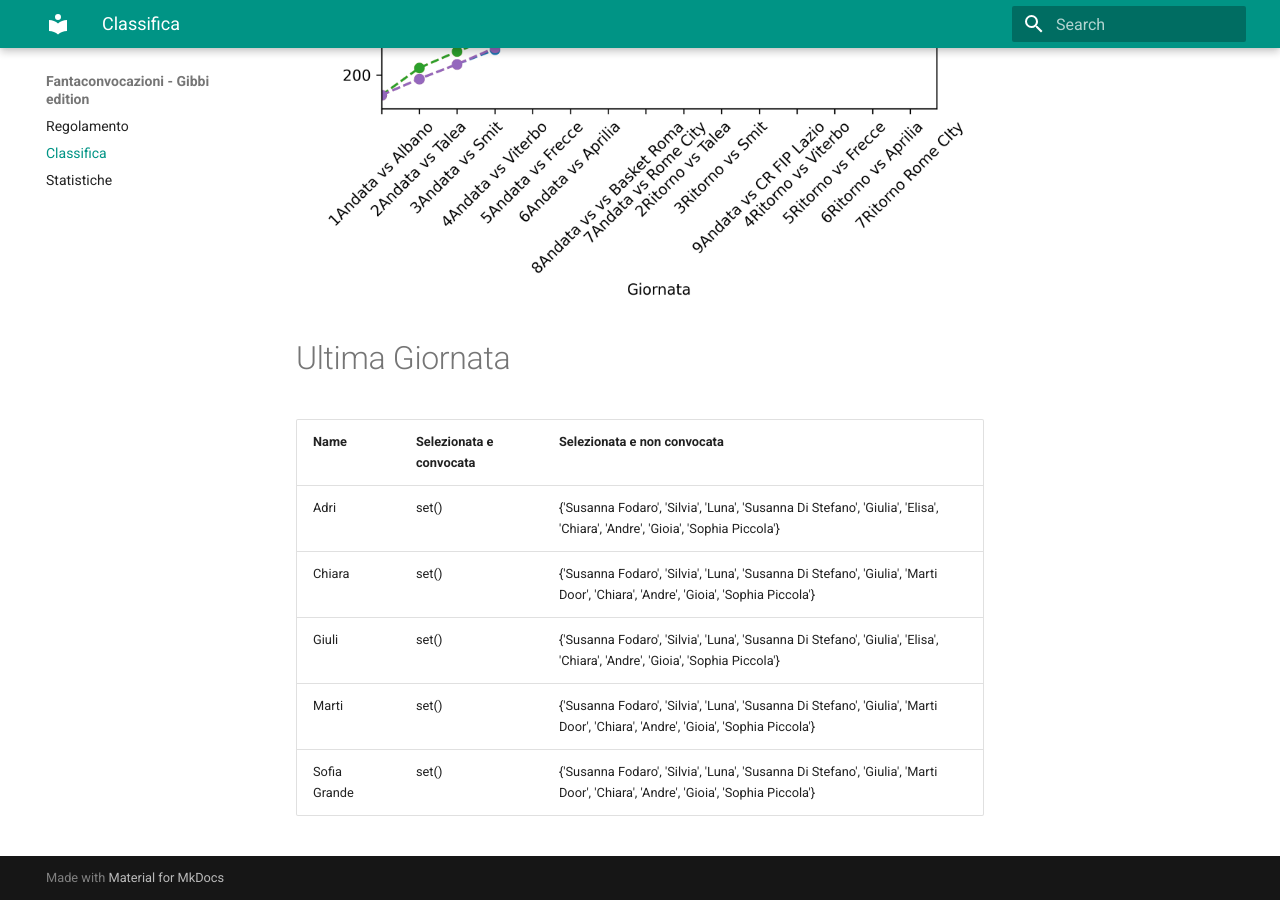
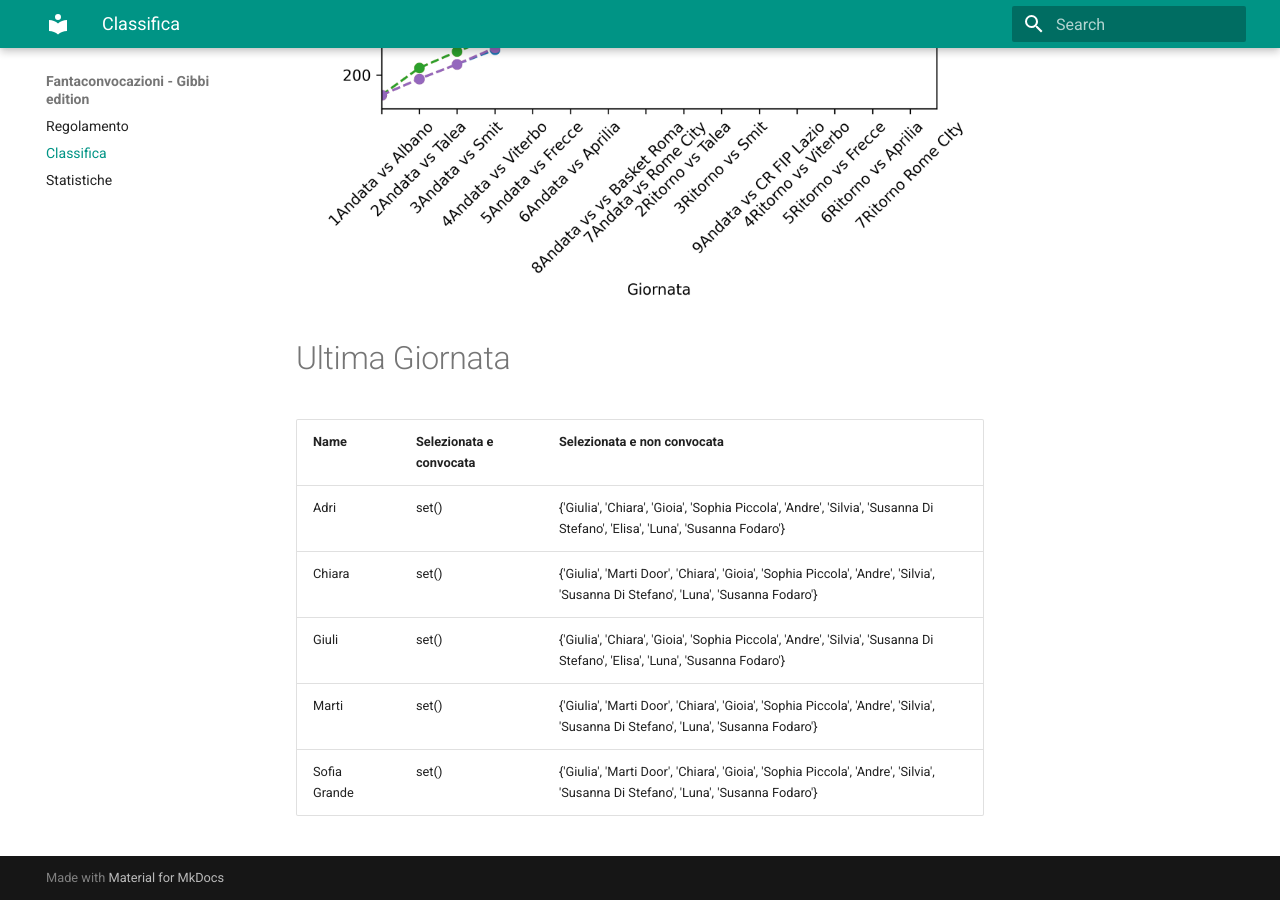
Before and after one commit to martinig94/fantagibbi, an MkDocs documentation site: the page built from docs/Classifica.md, in a window 1280 px wide and 900 px high, scrolled down 810 px. Built offline with MkDocs 1.6.1 and Material for MkDocs 9.7.7, drawn with Linux system fonts in a browser that asks for light colours.

Commit message:
Auto-update from main.py

```diff
--- a/docs/Classifica.md
+++ b/docs/Classifica.md
@@ -18,9 +18,9 @@
 <!-- START_TABLE CORRECT -->
 | Name         | Selezionata e convocata   | Selezionata e non convocata                                                                                                      |
 |:-------------|:--------------------------|:---------------------------------------------------------------------------------------------------------------------------------|
-| Adri         | set()                     | {'Susanna Fodaro', 'Silvia', 'Luna', 'Susanna Di Stefano', 'Giulia', 'Elisa', 'Chiara', 'Andre', 'Gioia', 'Sophia Piccola'}      |
-| Chiara       | set()                     | {'Susanna Fodaro', 'Silvia', 'Luna', 'Susanna Di Stefano', 'Giulia', 'Marti Door', 'Chiara', 'Andre', 'Gioia', 'Sophia Piccola'} |
-| Giuli        | set()                     | {'Susanna Fodaro', 'Silvia', 'Luna', 'Susanna Di Stefano', 'Giulia', 'Elisa', 'Chiara', 'Andre', 'Gioia', 'Sophia Piccola'}      |
-| Marti        | set()                     | {'Susanna Fodaro', 'Silvia', 'Luna', 'Susanna Di Stefano', 'Giulia', 'Marti Door', 'Chiara', 'Andre', 'Gioia', 'Sophia Piccola'} |
-| Sofia Grande | set()                     | {'Susanna Fodaro', 'Silvia', 'Luna', 'Susanna Di Stefano', 'Giulia', 'Marti Door', 'Chiara', 'Andre', 'Gioia', 'Sophia Piccola'} |
+| Adri         | set()                     | {'Giulia', 'Chiara', 'Gioia', 'Sophia Piccola', 'Andre', 'Silvia', 'Susanna Di Stefano', 'Elisa', 'Luna', 'Susanna Fodaro'}      |
+| Chiara       | set()                     | {'Giulia', 'Marti Door', 'Chiara', 'Gioia', 'Sophia Piccola', 'Andre', 'Silvia', 'Susanna Di Stefano', 'Luna', 'Susanna Fodaro'} |
+| Giuli        | set()                     | {'Giulia', 'Chiara', 'Gioia', 'Sophia Piccola', 'Andre', 'Silvia', 'Susanna Di Stefano', 'Elisa', 'Luna', 'Susanna Fodaro'}      |
+| Marti        | set()                     | {'Giulia', 'Marti Door', 'Chiara', 'Gioia', 'Sophia Piccola', 'Andre', 'Silvia', 'Susanna Di Stefano', 'Luna', 'Susanna Fodaro'} |
+| Sofia Grande | set()                     | {'Giulia', 'Marti Door', 'Chiara', 'Gioia', 'Sophia Piccola', 'Andre', 'Silvia', 'Susanna Di Stefano', 'Luna', 'Susanna Fodaro'} |
 <!-- END_TABLE CORRECT -->
```
